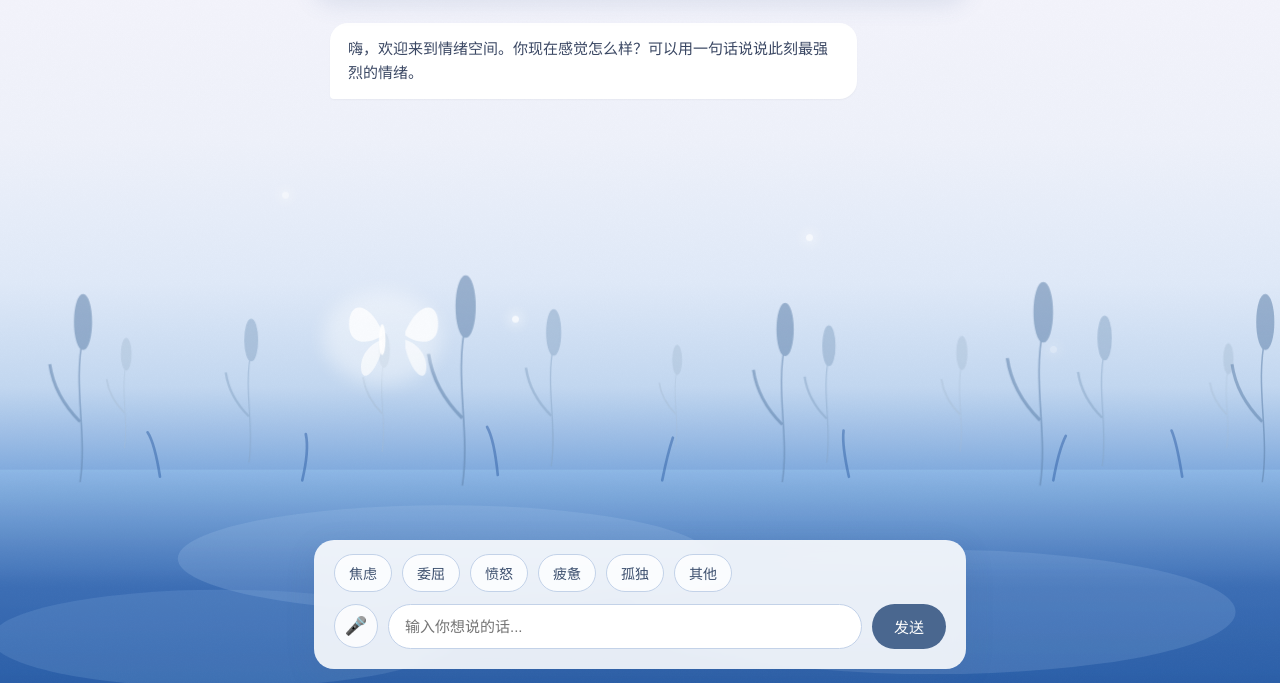
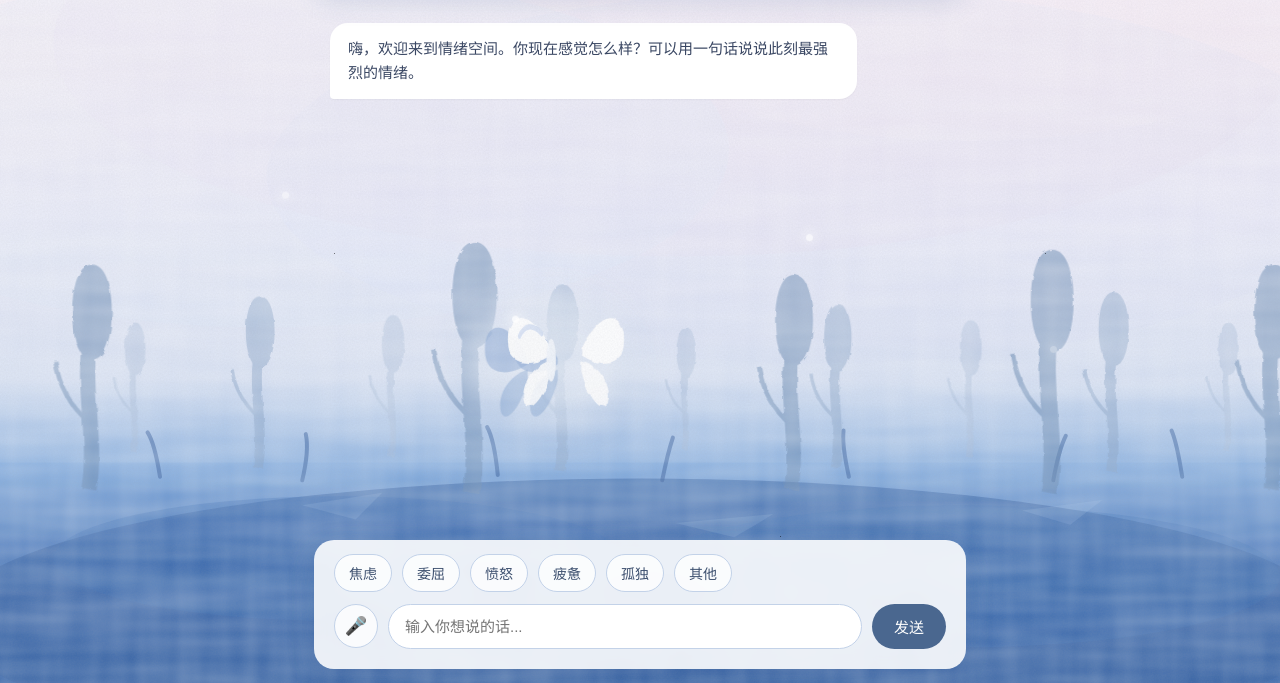
Before and after one commit to Muggle0408/Solace, a website: page public/index.html in a window 1280 px wide. Shown: the part 117-800 px from the top of the page. Drawn offline with Linux system fonts and the light colour scheme.

Commit message:
feat: 油画风背景——厚涂色块/粗笔芦苇/厚涂蝴蝶(brush位移滤镜)/刮痕草地/双向笔触+布纹+黑颗粒噪点

```diff
--- a/public/index.html
+++ b/public/index.html
@@ -4,39 +4,75 @@
   <meta charset="UTF-8">
   <meta name="viewport" content="width=device-width, initial-scale=1.0">
   <title>情绪空间 · 高敏感人群情绪疏导</title>
-  <link rel="stylesheet" href="style.css?v=20261007">
+  <link rel="stylesheet" href="style.css?v=20261010">
 </head>
 <body>
-  <!-- 背景：蓝紫水彩湿地（雾白天空/芦苇丛/发光蝴蝶/蓝色草地/纸纹理），纯 SVG+CSS -->
+  <!-- 背景：油画风湿地（厚涂色块/粗笔芦苇/厚涂蝴蝶/刮痕草地/笔触与噪点纹理），纯 SVG 滤镜实现 -->
   <div class="bg-scene" aria-hidden="true">
     <svg class="scene-svg" viewBox="0 0 1440 900" preserveAspectRatio="xMidYMid slice">
       <defs>
         <linearGradient id="grassGrad" x1="0" y1="0" x2="0" y2="1">
-          <stop offset="0" stop-color="#8fb9e6"/>
-          <stop offset=".55" stop-color="#3a6cb4"/>
-          <stop offset="1" stop-color="#2b5fa8"/>
+          <stop offset="0" stop-color="#7ea9dd"/>
+          <stop offset=".45" stop-color="#3a6cb4"/>
+          <stop offset="1" stop-color="#2456a0"/>
         </linearGradient>
-        <filter id="paperTex" x="0" y="0" width="100%" height="100%">
-          <feTurbulence type="fractalNoise" baseFrequency="0.9" numOctaves="2" stitchTiles="stitch"/>
-          <feColorMatrix type="saturate" values="0"/>
-          <feComponentTransfer><feFuncA type="linear" slope="0.05"/></feComponentTransfer>
+        <!-- 厚涂边缘：低频扰动位移，打碎矢量光滑感 -->
+        <filter id="brush" x="-25%" y="-25%" width="150%" height="150%">
+          <feTurbulence type="fractalNoise" baseFrequency="0.09" numOctaves="2" seed="7" result="n"/>
+          <feDisplacementMap in="SourceGraphic" in2="n" scale="4"/>
+        </filter>
+        <!-- 白色方向性笔触扫痕（横向） -->
+        <filter id="strokeA" x="0" y="0" width="100%" height="100%">
+          <feTurbulence type="fractalNoise" baseFrequency="0.006 0.05" numOctaves="2" seed="11" stitchTiles="stitch" result="t"/>
+          <feColorMatrix in="t" type="matrix" values="0 0 0 0 1  0 0 0 0 1  0 0 0 0 1  0 0 0 0.5 0"/>
+          <feComposite operator="in" in2="SourceGraphic"/>
+        </filter>
+        <!-- 白色方向性笔触扫痕（纵向短笔） -->
+        <filter id="strokeB" x="0" y="0" width="100%" height="100%">
+          <feTurbulence type="fractalNoise" baseFrequency="0.045 0.007" numOctaves="2" seed="29" stitchTiles="stitch" result="t"/>
+          <feColorMatrix in="t" type="matrix" values="0 0 0 0 1  0 0 0 0 1  0 0 0 0 1  0 0 0 0.4 0"/>
+        </filter>
+        <!-- 油画布纹 -->
+        <filter id="weave" x="0" y="0" width="100%" height="100%">
+          <feTurbulence type="fractalNoise" baseFrequency="0.55" numOctaves="2" seed="5" stitchTiles="stitch" result="t"/>
+          <feColorMatrix in="t" type="matrix" values="0 0 0 0 0.35  0 0 0 0 0.35  0 0 0 0 0.4  0 0 0 0.35 0"/>
+        </filter>
+        <!-- 满屏细小黑颗粒（阈值化噪点） -->
+        <filter id="specks" x="0" y="0" width="100%" height="100%">
+          <feTurbulence type="fractalNoise" baseFrequency="0.32" numOctaves="3" seed="42" stitchTiles="stitch" result="t"/>
+          <feColorMatrix in="t" type="saturate" values="0" result="g"/>
+          <feComponentTransfer in="g" result="a"><feFuncA type="discrete" tableValues="0 0 0 0 0 0 0 0 0 0 0 0 0 0 0 1"/></feComponentTransfer>
+          <feColorMatrix in="a" type="matrix" values="0 0 0 0 0  0 0 0 0 0  0 0 0 0 0  0 0 0 1 0"/>
         </filter>
         <filter id="softGlow" x="-60%" y="-60%" width="220%" height="220%">
-          <feGaussianBlur stdDeviation="9"/>
+          <feGaussianBlur stdDeviation="12"/>
         </filter>
+        <!-- 厚涂芦苇：粗茎 + 穗状色块 -->
         <g id="reed">
-          <path d="M0,0 C5,-32 -5,-64 2,-96" fill="none"/>
-          <ellipse cx="2" cy="-106" rx="5.5" ry="18"/>
-          <path d="M0,-40 C-12,-52 -18,-64 -20,-78" fill="none" stroke-width="2"/>
+          <path d="M0,0 C6,-34 -6,-70 2,-104" fill="none"/>
+          <ellipse cx="2" cy="-116" rx="8" ry="26"/>
+          <path d="M0,-44 C-14,-56 -20,-70 -22,-84" fill="none" stroke-width="3"/>
         </g>
       </defs>
 
-      <!-- 底部草地（深蓝水彩 + 湿画晕染斑） -->
-      <rect x="0" y="660" width="1440" height="240" fill="url(#grassGrad)" opacity=".92"/>
-      <ellipse cx="500" cy="760" rx="300" ry="60" fill="#a9c8ec" opacity=".22"/>
-      <ellipse cx="1050" cy="820" rx="340" ry="70" fill="#9dbde6" opacity=".2"/>
-      <ellipse cx="250" cy="850" rx="260" ry="55" fill="#86aede" opacity=".22"/>
-      <g stroke="#2456a0" stroke-width="3" opacity=".45" fill="none" stroke-linecap="round">
+      <!-- 天空厚涂色块（叠在渐变底上，油画堆叠感） -->
+      <ellipse cx="760" cy="180" rx="700" ry="240" fill="#e6d6ec" opacity=".16"/>
+      <ellipse cx="1090" cy="120" rx="430" ry="170" fill="#f6e7ee" opacity=".14"/>
+      <ellipse cx="300" cy="300" rx="520" ry="200" fill="#d7e4f6" opacity=".17"/>
+      <ellipse cx="920" cy="330" rx="620" ry="210" fill="#ccd7f2" opacity=".13"/>
+
+      <!-- 草地：渐变底 + 深蓝堆叠块 + 刮刀痕 -->
+      <rect x="0" y="652" width="1440" height="248" fill="url(#grassGrad)" opacity=".95"/>
+      <ellipse cx="720" cy="830" rx="780" ry="160" fill="#1f4e96" opacity=".45"/>
+      <ellipse cx="380" cy="760" rx="320" ry="70" fill="#2f66b0" opacity=".35"/>
+      <ellipse cx="1080" cy="780" rx="360" ry="80" fill="#2f66b0" opacity=".3"/>
+      <g fill="#a9c8ec" opacity=".16">
+        <path d="M340,700 l90,-14 l-30,30 Z"/>
+        <path d="M760,720 l110,-10 l-44,26 Z"/>
+        <path d="M1150,706 l90,-12 l-36,28 Z"/>
+        <path d="M540,760 l120,-8 l-50,24 Z"/>
+      </g>
+      <g stroke="#1d4a8f" stroke-width="4.5" opacity=".5" fill="none" stroke-linecap="round">
         <path d="M180,668 q-6,-38 -14,-50"/>
         <path d="M340,672 q8,-34 4,-52"/>
         <path d="M560,666 q-4,-40 -12,-54"/>
@@ -46,46 +82,59 @@
         <path d="M1330,668 q-6,-38 -12,-52"/>
       </g>
 
-      <!-- 芦苇丛：三层景深，远浅近深 -->
-      <g stroke="#a9bed4" fill="#a9bed4" opacity=".45">
-        <use href="#reed" transform="translate(140,636) scale(1)"/>
-        <use href="#reed" transform="translate(430,640) scale(1.08)"/>
-        <use href="#reed" transform="translate(760,634) scale(.92)"/>
-        <use href="#reed" transform="translate(1080,640) scale(1.05)"/>
-        <use href="#reed" transform="translate(1380,636) scale(.95)"/>
+      <!-- 芦苇丛：粗茎厚穗、笔触边缘、成丛聚拢 -->
+      <g stroke="#9fb6d4" fill="#9fb6d4" opacity=".42" stroke-width="7" filter="url(#brush)">
+        <use href="#reed" transform="translate(150,640) scale(1)"/>
+        <use href="#reed" transform="translate(440,646) scale(1.1)"/>
+        <use href="#reed" transform="translate(770,638) scale(.95)"/>
+        <use href="#reed" transform="translate(1090,646) scale(1.06)"/>
+        <use href="#reed" transform="translate(1380,640) scale(1)"/>
       </g>
-      <g stroke="#86a4c4" fill="#86a4c4" opacity=".5">
-        <use href="#reed" transform="translate(280,652) scale(1.3)"/>
-        <use href="#reed" transform="translate(620,656) scale(1.42)"/>
-        <use href="#reed" transform="translate(930,652) scale(1.24)"/>
-        <use href="#reed" transform="translate(1240,656) scale(1.36)"/>
+      <g stroke="#7e9cc2" fill="#7e9cc2" opacity=".5" stroke-width="8.5" filter="url(#brush)">
+        <use href="#reed" transform="translate(290,658) scale(1.32)"/>
+        <use href="#reed" transform="translate(630,662) scale(1.44)"/>
+        <use href="#reed" transform="translate(940,658) scale(1.26)"/>
+        <use href="#reed" transform="translate(1250,662) scale(1.38)"/>
       </g>
-      <g stroke="#5f82ab" fill="#5f82ab" opacity=".55">
-        <use href="#reed" transform="translate(90,674) scale(1.7)"/>
-        <use href="#reed" transform="translate(520,678) scale(1.9)"/>
-        <use href="#reed" transform="translate(880,674) scale(1.62)"/>
-        <use href="#reed" transform="translate(1170,678) scale(1.84)"/>
-        <use href="#reed" transform="translate(1420,674) scale(1.7)"/>
+      <g stroke="#5c80ac" fill="#5c80ac" opacity=".55" stroke-width="10" filter="url(#brush)">
+        <use href="#reed" transform="translate(100,682) scale(1.72)"/>
+        <use href="#reed" transform="translate(530,686) scale(1.92)"/>
+        <use href="#reed" transform="translate(890,682) scale(1.64)"/>
+        <use href="#reed" transform="translate(1180,686) scale(1.86)"/>
+        <use href="#reed" transform="translate(1430,682) scale(1.72)"/>
       </g>
 
-      <!-- 发光白蝴蝶（中下部偏左，缓慢扇翅+悬浮） -->
-      <g transform="translate(430,520) scale(1.15)">
+      <!-- 厚涂白蝴蝶：蓝影垫底 + 白色厚涂 + 大光晕，缓慢扇翅悬浮 -->
+      <g transform="translate(620,545) scale(1.5)">
         <g class="butterfly">
-          <ellipse cx="0" cy="0" rx="58" ry="46" fill="#ffffff" opacity=".4" filter="url(#softGlow)"/>
+          <ellipse cx="0" cy="6" rx="66" ry="52" fill="#7d9fd0" opacity=".35" filter="url(#softGlow)"/>
+          <ellipse cx="0" cy="0" rx="62" ry="50" fill="#ffffff" opacity=".5" filter="url(#softGlow)"/>
+          <g transform="translate(5,7)"><g class="bwing bwing-r">
+            <path d="M0,-6 C-26,-40 -60,-34 -54,-8 C-50,8 -18,6 0,-2 Z" fill="#7d9fd0" opacity=".6"/>
+            <path d="M0,2 C-22,6 -40,20 -34,34 C-28,44 -8,30 0,10 Z" fill="#7d9fd0" opacity=".5"/>
+          </g></g>
+          <g transform="translate(5,7)"><g class="bwing bwing-l">
+            <path d="M0,-6 C-26,-40 -60,-34 -54,-8 C-50,8 -18,6 0,-2 Z" fill="#7d9fd0" opacity=".6"/>
+            <path d="M0,2 C-22,6 -40,20 -34,34 C-28,44 -8,30 0,10 Z" fill="#7d9fd0" opacity=".5"/>
+          </g></g>
           <g transform="scale(-1,1)"><g class="bwing bwing-r">
-            <path d="M0,-6 C-26,-40 -60,-34 -54,-8 C-50,8 -18,6 0,-2 Z" fill="#ffffff" opacity=".78"/>
-            <path d="M0,2 C-22,6 -40,20 -34,34 C-28,44 -8,30 0,10 Z" fill="#ffffff" opacity=".66"/>
+            <path d="M0,-6 C-26,-40 -60,-34 -54,-8 C-50,8 -18,6 0,-2 Z" fill="#ffffff" opacity=".94" filter="url(#brush)"/>
+            <path d="M0,2 C-22,6 -40,20 -34,34 C-28,44 -8,30 0,10 Z" fill="#ffffff" opacity=".85" filter="url(#brush)"/>
           </g></g>
           <g class="bwing bwing-l">
-            <path d="M0,-6 C-26,-40 -60,-34 -54,-8 C-50,8 -18,6 0,-2 Z" fill="#ffffff" opacity=".78"/>
-            <path d="M0,2 C-22,6 -40,20 -34,34 C-28,44 -8,30 0,10 Z" fill="#ffffff" opacity=".66"/>
+            <path d="M0,-6 C-26,-40 -60,-34 -54,-8 C-50,8 -18,6 0,-2 Z" fill="#ffffff" opacity=".94" filter="url(#brush)"/>
+            <path d="M0,2 C-22,6 -40,20 -34,34 C-28,44 -8,30 0,10 Z" fill="#ffffff" opacity=".85" filter="url(#brush)"/>
+            <path d="M-12,-18 C-24,-26 -34,-24 -40,-16" fill="none" stroke="#c7d6f0" stroke-width="4" opacity=".8" stroke-linecap="round"/>
           </g>
-          <ellipse cx="0" cy="2" rx="3.2" ry="15" fill="#ffffff" opacity=".92"/>
+          <ellipse cx="0" cy="2" rx="3.6" ry="16" fill="#eef3fb" opacity=".95"/>
         </g>
       </g>
 
-      <!-- 水彩纸纹理（全幅噪点） -->
-      <rect x="0" y="0" width="1440" height="900" filter="url(#paperTex)" opacity=".5"/>
+      <!-- 满幅油画纹理：双向笔触 + 布纹 + 黑颗粒 -->
+      <rect x="0" y="0" width="1440" height="900" fill="#ffffff" filter="url(#strokeA)" opacity=".55"/>
+      <rect x="0" y="0" width="1440" height="900" fill="#ffffff" filter="url(#strokeB)" opacity=".45"/>
+      <rect x="0" y="0" width="1440" height="900" fill="#ffffff" filter="url(#weave)" opacity=".35"/>
+      <rect x="0" y="0" width="1440" height="900" fill="#ffffff" filter="url(#specks)" opacity=".5"/>
     </svg>
 
     <!-- 雾中浮光 -->
@@ -122,6 +171,6 @@
     </div>
   </div>
 
-  <script src="app.js?v=20261007"></script>
+  <script src="app.js?v=20261010"></script>
 </body>
 </html>
--- a/public/style.css
+++ b/public/style.css
@@ -6,7 +6,7 @@
 
 body {
   font-family: -apple-system, BlinkMacSystemFont, "Segoe UI", Roboto, "Helvetica Neue", Arial, sans-serif;
-  background: linear-gradient(180deg, #f7f5fc 0%, #eef1fa 32%, #dfe9f8 50%, #c2d7f0 63%, #7ea9dd 74%, #2b5fa8 100%);
+  background: linear-gradient(180deg, #f8f4fb 0%, #f3ecf5 22%, #e9e9f7 42%, #d3def2 62%, #7ea9dd 74%, #2b5fa8 100%);
   color: #33415c;
   line-height: 1.6;
   min-height: 100vh;
```
